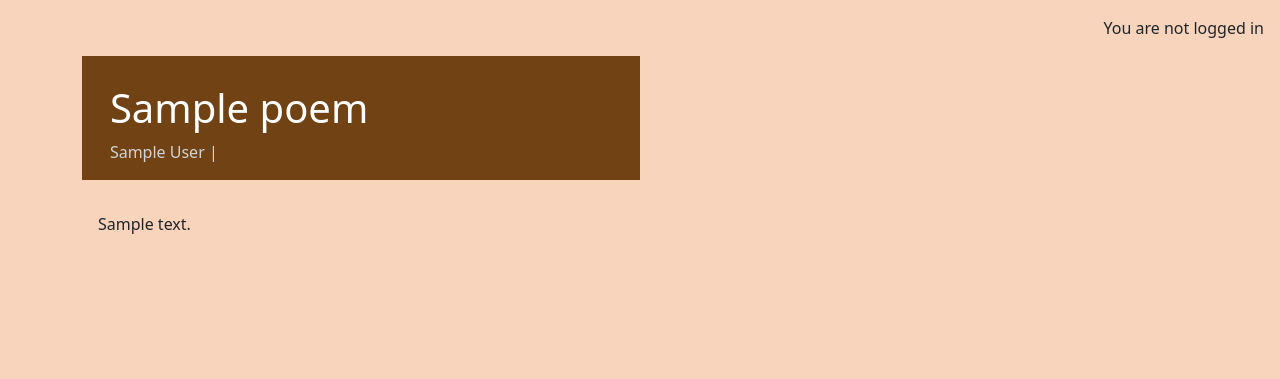
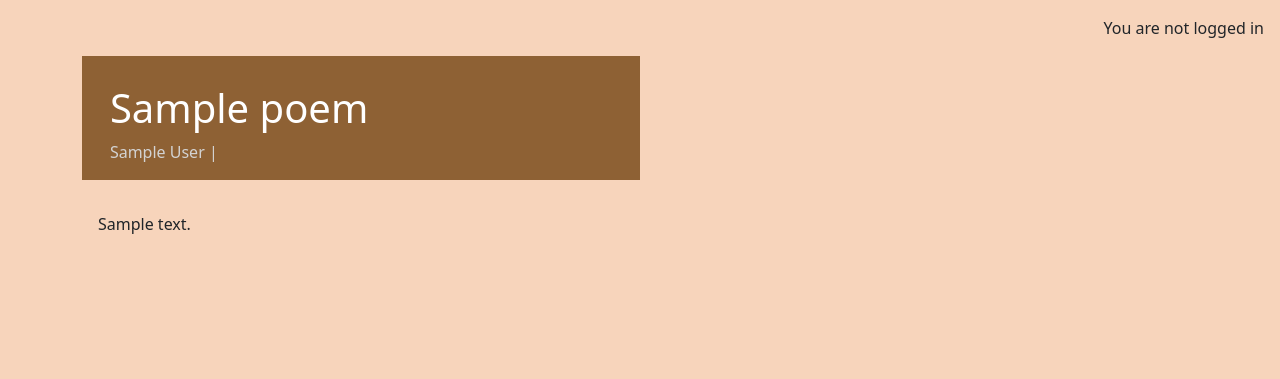
Before and after one commit to kkumyk/kabardian-poetry-collection, a Django app: page /poems/1/ in a window 1280 px wide. Shown: the part 73-452 px from the top of the page. Run offline with Django 5.2, Linux system fonts and the light colour scheme; tables that the repository leaves empty hold one stand-in row (values such as "Sample post").

Commit message:
update css

```diff
--- a/kabardian-poetry-project/static/css/style.css
+++ b/kabardian-poetry-project/static/css/style.css
@@ -74,7 +74,7 @@ body {
 } */
 
 .masthead-text {
-    background-color: #704214;
+    background-color: #8e6134;
     color: white;
     position: relative;
 }
```
